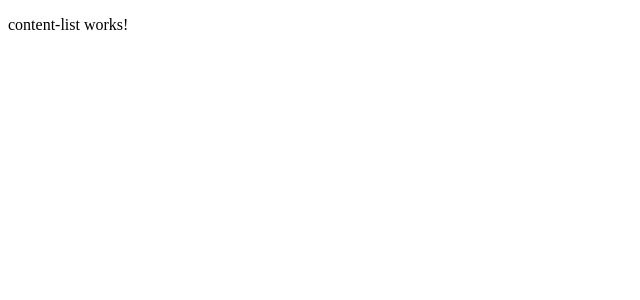
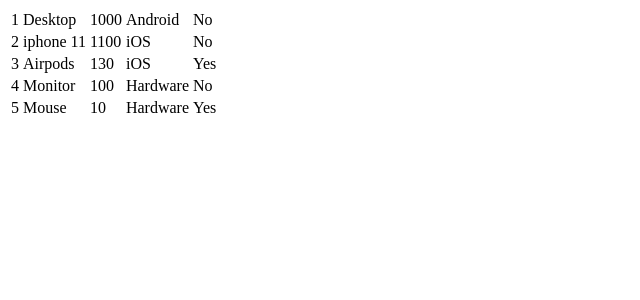
Before and after one commit to Aryanparmar123/Aryan_Parmar_Learning_Angular_new, an Angular app: page / in a window 1280 px wide. Shown: the top 300 px of the page, without its empty margins (0-640 px from the left). Built offline with nearby package versions, Linux system fonts and the light colour scheme.

Commit message:
Array of products added. Step 8 completed here.

```diff
--- a/src/app/app.component.html
+++ b/src/app/app.component.html
@@ -13,6 +13,7 @@
 <!--  <p>Color: {{ product.color }}</p>-->
 <!--  <hr>-->
 <!--</div>-->
+
 <app-content-list></app-content-list>
 
 
--- a/src/app/content-list/content-list.component.html
+++ b/src/app/content-list/content-list.component.html
@@ -1 +1,14 @@
-<p>content-list works!</p>
+<div>
+  <table>
+    <tbody>
+    <tr *ngFor = "let product of productList">
+
+      <td>{{ product.id }}</td>
+      <td>{{ product.name }}</td>
+      <td>{{ product.price }}</td>
+      <td>{{ product.category }}</td>
+      <td>{{ product.color ? 'Yes' : 'No' }}</td>
+    </tr>
+    </tbody>
+  </table>
+</div>
--- a/src/app/content-list/content-list.component.ts
+++ b/src/app/content-list/content-list.component.ts
@@ -1,11 +1,57 @@
 import { Component } from '@angular/core';
+import {NgForOf} from '@angular/common';
+import {ContentListItemComponent} from '../content-list-item/content-list-item.component';
+import {Product} from '../Shared/models/product';
 
 @Component({
   selector: 'app-content-list',
-  imports: [],
+  standalone: true,
+  imports: [
+    NgForOf,
+    ContentListItemComponent,
+  ],
   templateUrl: './content-list.component.html',
-  styleUrl: './content-list.component.css'
+  styleUrl: './content-list.component.scss'
 })
 export class ContentListComponent {
+  // placeholder values for table
+  displayedColumns:string[]= ['id', 'name', 'price', 'category', 'color'];
 
+  productList: Product[] = [
+    {
+      id: 1,
+      name: "Desktop",
+      price: 1000,
+      category: "Android",
+      color: false
+    },
+    {
+      id: 2,
+      name: "iphone 11",
+      price: 1100,
+      category: "iOS",
+      color: false
+    },
+    {
+      id: 3,
+      name: "Airpods",
+      category: "iOS",
+      price: 130,
+      color: true
+    },
+    {
+      id: 4,
+      name: "Monitor",
+      price: 100,
+      category: "Hardware",
+      color: false
+    },
+    {
+      id: 5,
+      name: "Mouse",
+      price: 10,
+      category: "Hardware",
+      color: true
+    }
+  ]
 }
```
Also changed, not shown: src/app/content-list-item/content-list-item.component.ts (+8 -5 lines), src/app/content-list/content-list.component.css (deleted), src/app/content-list/content-list.component.scss (added).
